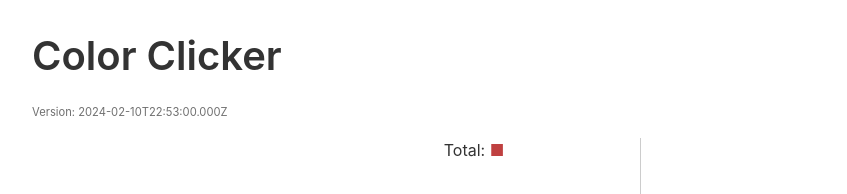
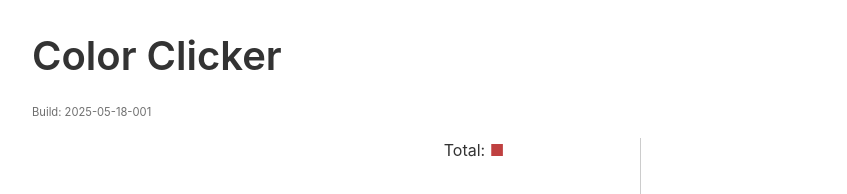
Before and after one commit to daveyarwood/color-clicker, a React (Vite) app: page / in a window 1280 px wide. Shown: the top 194 px of the page, without its empty margins (0-847 px from the left). Built offline with nearby package versions, Linux system fonts and the light colour scheme.

Commit message:
Fix version indicator with hardcoded timestamp

```diff
--- a/src/App.tsx
+++ b/src/App.tsx
@@ -104,7 +104,7 @@ function App() {
     <div className="game-container">
       <h1>Color Clicker</h1>
       <div className="version-indicator" style={{ fontSize: '0.7em', opacity: 0.7 }}>
-        Version: {new Date().toISOString()}
+        Build: 2025-05-18-001
       </div>
 
       <div className="game-layout">
```
